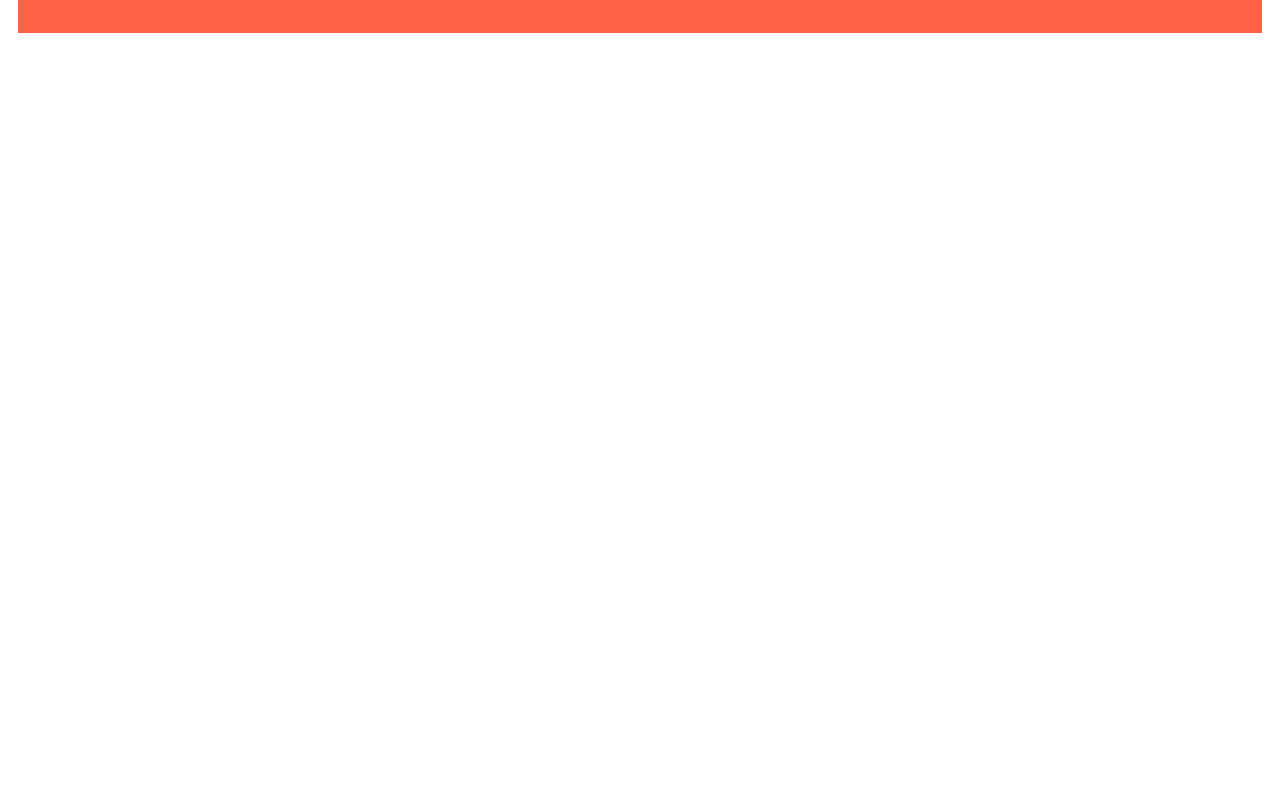
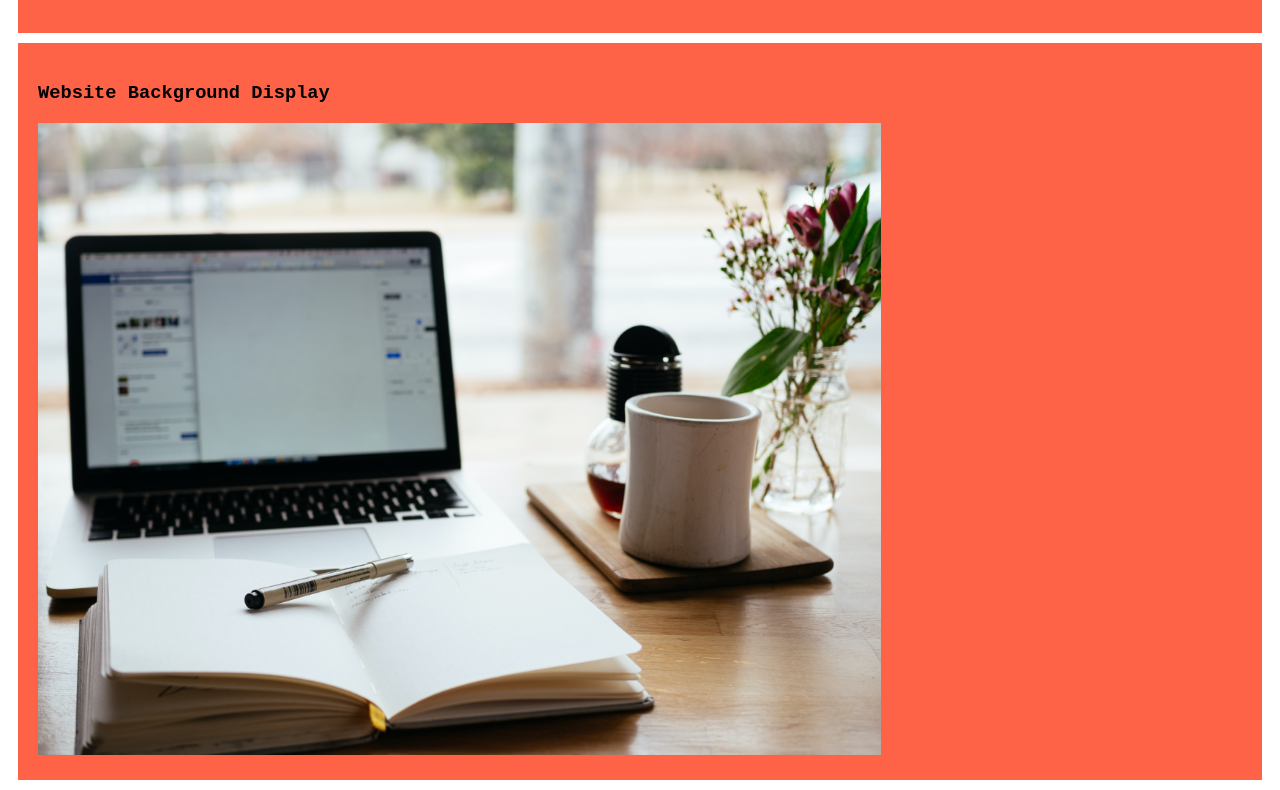
Before and after one commit to saiful797/my-simple-website, a plain HTML site: page index.html in a window 1280 px wide. Shown: the part 651-1441 px from the top of the page. Before the commit the page ends 800 px from the top, so only its background shows below. Drawn offline with Linux system fonts and the light colour scheme.

Commit message:
added image to website

```diff
--- a/index.html
+++ b/index.html
@@ -34,5 +34,10 @@
             <li>3rd: git push</li>
         </ol>
     </div>
+
+    <div>
+        <h3>Website Background Display</h3>
+        <img src="images/computer-unsplash.jpg" alt="Comming Soon..." height="30%" width="70%">
+    </div>
 </body>
 </html>
```
Also changed, not shown: images/computer-unsplash.jpg (added).
